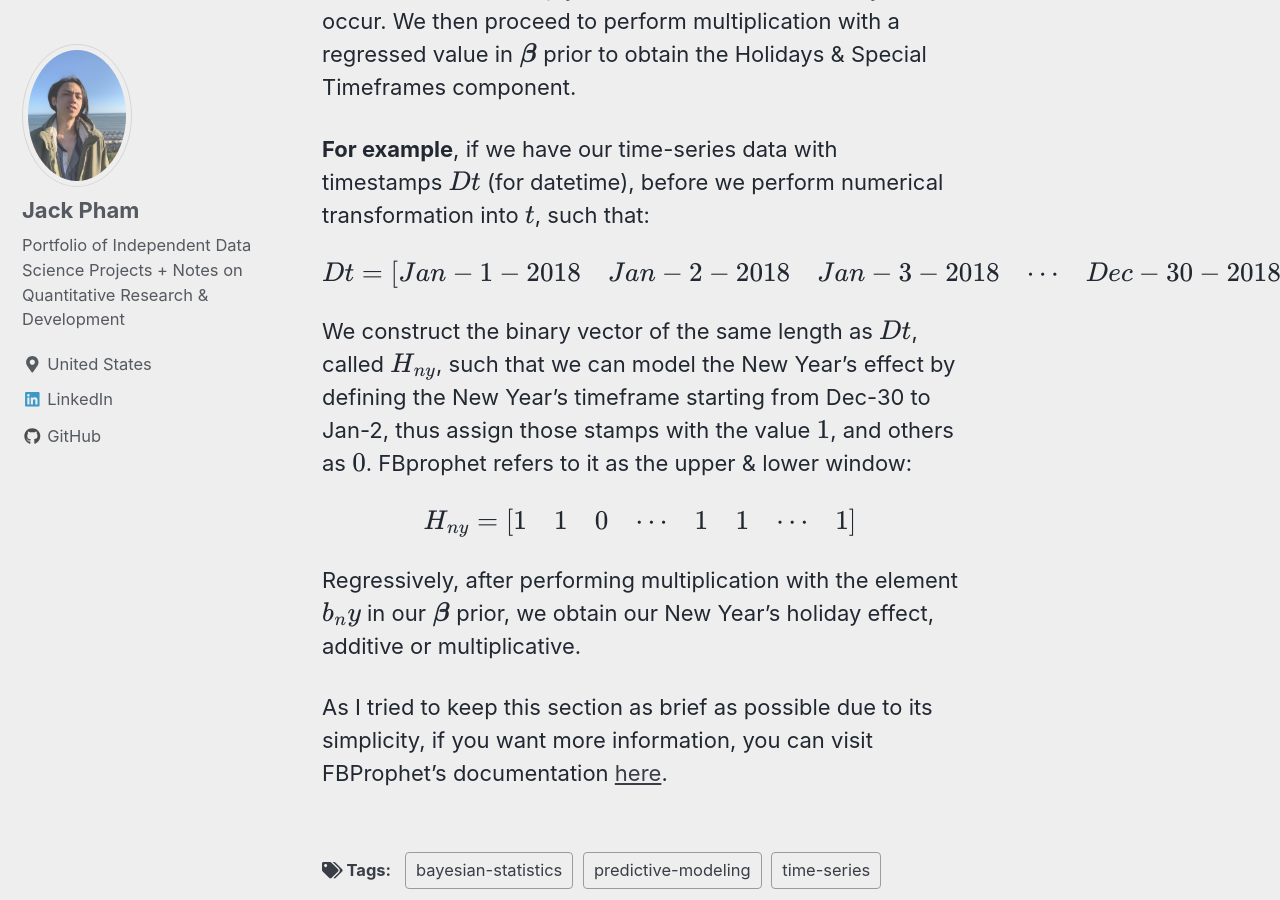
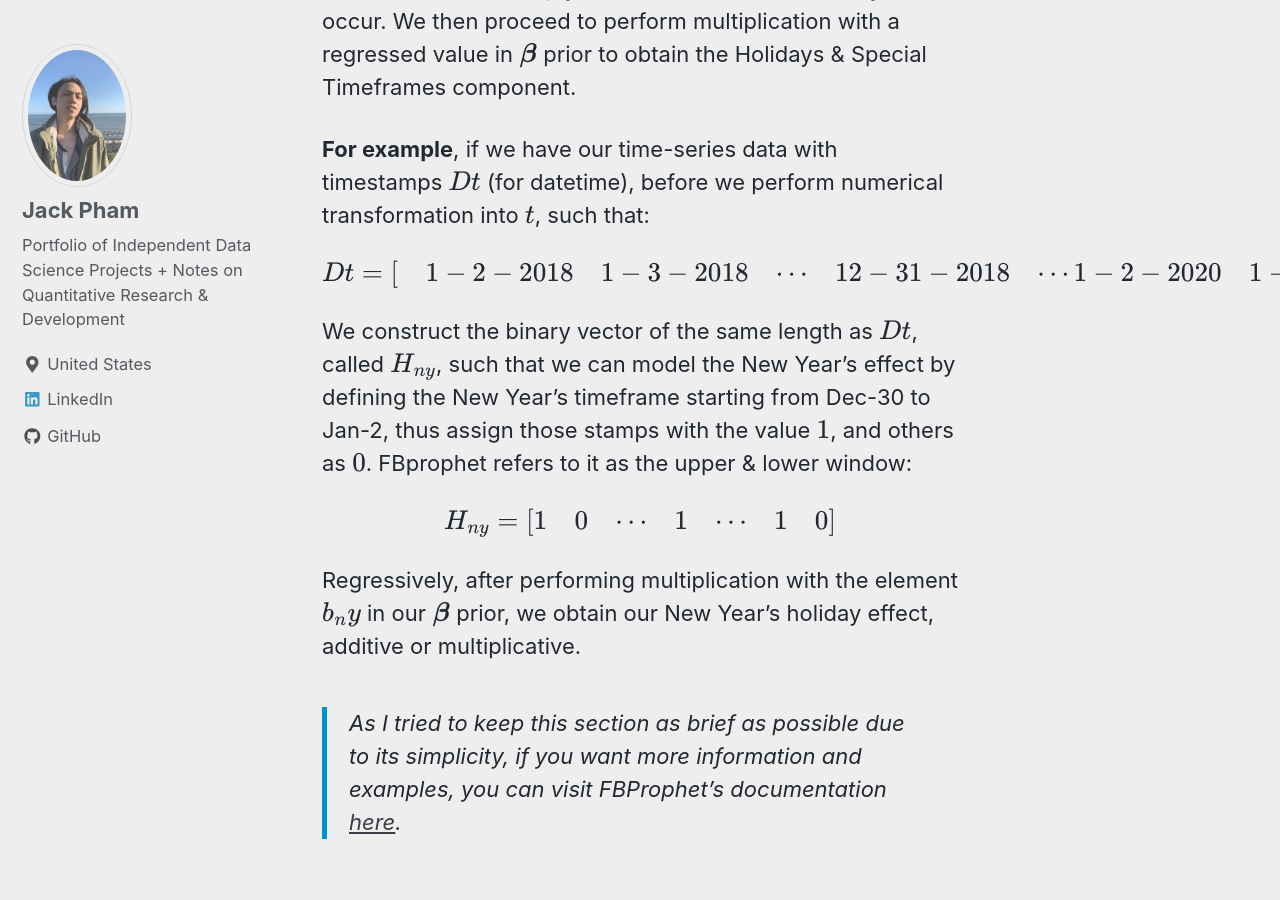
Before and after one commit to jp-quant/jp-quant.github.io, a Jekyll site: the page built from _posts/2020-09-18-fbprophet_bayesian_glm.md, in a window 1280 px wide and 900 px high, scrolled down 24048 px. Built offline with Jekyll 4.4.1, drawn with Linux system fonts in a browser that asks for light colours; nearby versions of some CDN libraries; formulas are drawn with MathJax 3.

Commit message:
glm update

```diff
--- a/_posts/2020-09-18-fbprophet_bayesian_glm.md
+++ b/_posts/2020-09-18-fbprophet_bayesian_glm.md
@@ -392,12 +392,12 @@ Compare to Fourier Seasonality model above, modeling holidays (and special timef
 
 **For example**, if we have our time-series data with timestamps $$Dt$$ (for datetime), before we perform numerical transformation into $$t$$, such that:
 
-$$ Dt = \begin{bmatrix} Jan-1-2018 & Jan-2-2018 & Jan-3-2018 &\cdots & Dec-30-2018 & Dec-31-2018 &\cdots Jan-1-2020 \end{bmatrix}$$
+$$ Dt = \begin{bmatrix}& 1-2-2018 & 1-3-2018 &\cdots & 12-31-2018 & \cdots 1-2-2020 & 1-3-2020 \end{bmatrix}$$
 
 We construct the binary vector of the same length as $$Dt$$, called $$H_{ny}$$, such that we can model the New Year's effect by defining the New Year's timeframe starting from Dec-30 to Jan-2, thus assign those stamps with the value $$1$$, and others as $$0$$. FBprophet refers to it as the upper & lower window:
 
-$$ H_{ny} = \begin{bmatrix} 1 & 1 & 0 &\cdots & 1 & 1 &\cdots & 1 \end{bmatrix}$$
+$$ H_{ny} = \begin{bmatrix} 1 & 0 & \cdots & 1 &\cdots & 1 & 0 \end{bmatrix}$$
 
 Regressively, after performing multiplication with the element $$b_ny$$ in our $$\boldsymbol{\beta}$$ prior, we obtain our New Year's holiday effect, additive or multiplicative.
 
-As I tried to keep this section as brief as possible due to its simplicity, if you want more information, you can visit FBProphet's documentation [here](https://facebook.github.io/prophet/docs/seasonality,_holiday_effects,_and_regressors.html#modeling-holidays-and-special-events).
+> As I tried to keep this section as brief as possible due to its simplicity, if you want more information and examples, you can visit FBProphet's documentation [here](https://facebook.github.io/prophet/docs/seasonality,_holiday_effects,_and_regressors.html#modeling-holidays-and-special-events).
```
